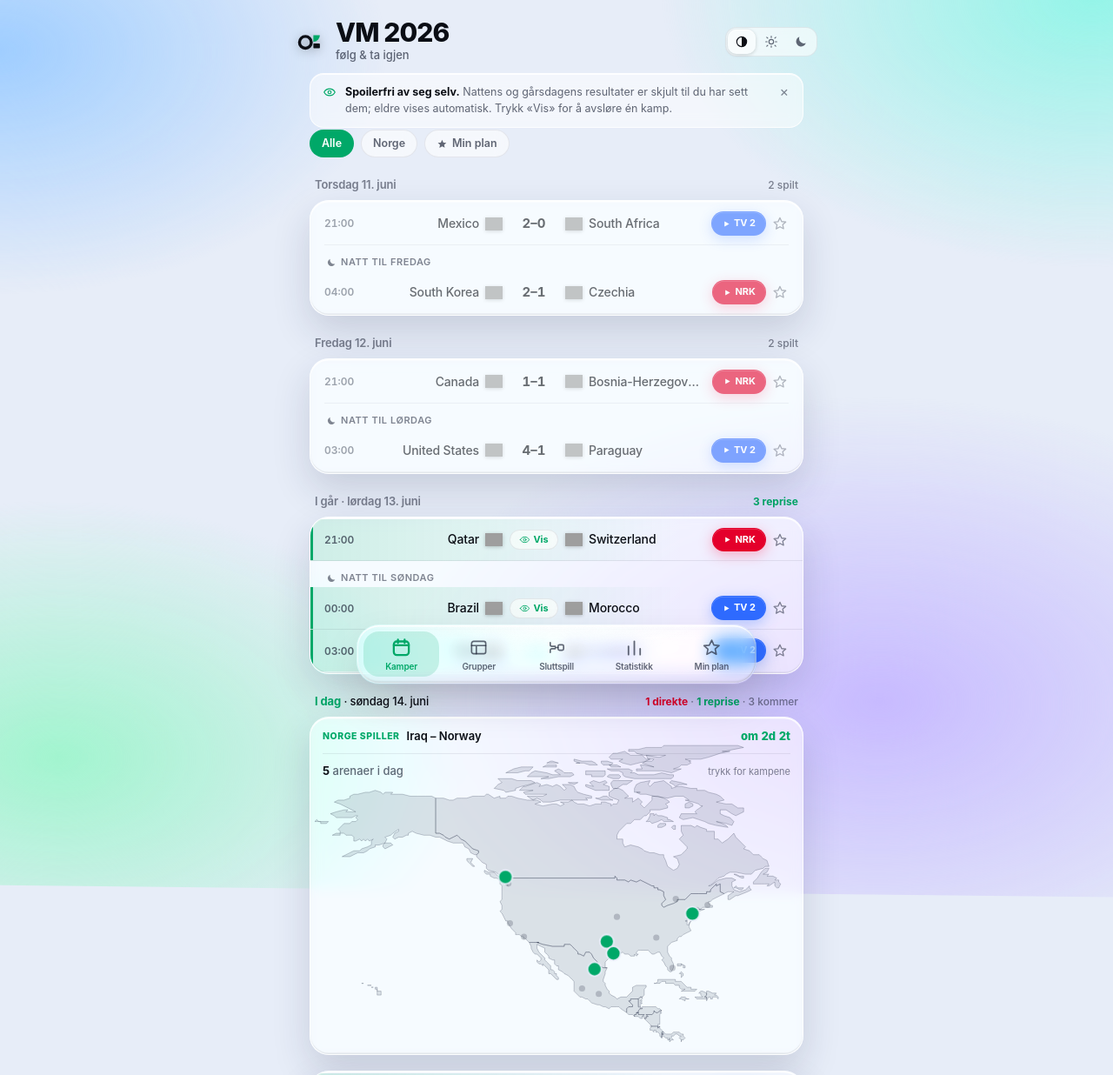
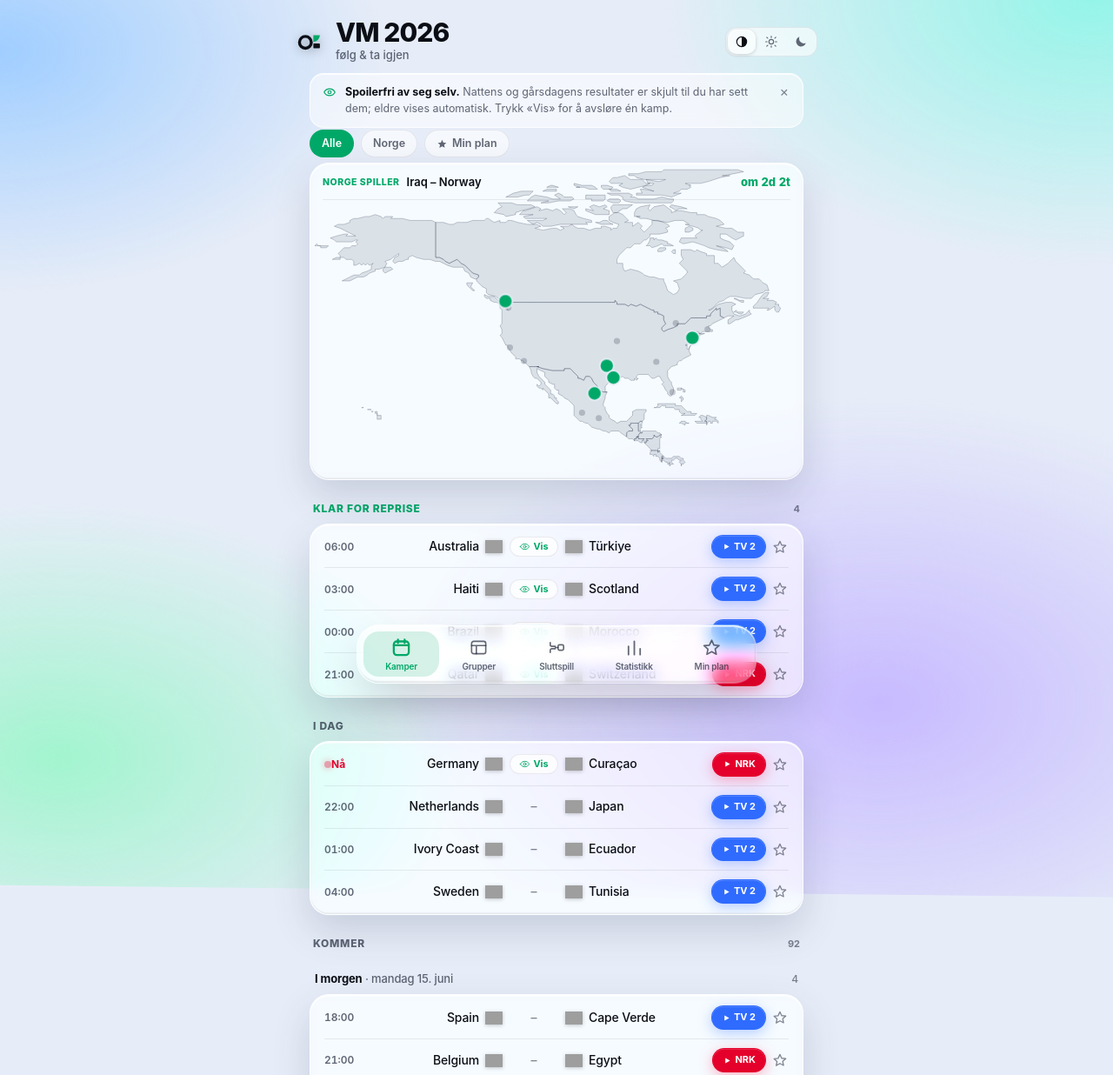
Before and after one commit to CHaerem/WorldCupSync, a website: page docs/index.html in a window 1280 px wide. Shown: the top 1236 px of the page at 87% size. Drawn offline with Linux system fonts and the light colour scheme; grey boxes are pictures that could not be loaded.

Commit message:
Restructure Kamper into clear purpose-ordered sections
Replaces the chronological-with-injected-map stream (felt cluttered) with labelled
sections: a compact hero (next-match countdown + today's stadium map), then
"Klar for reprise" → "I dag" → "Kommer" (day-grouped) → "Spilt" (history, muted,
at the bottom). Status is now carried by the section, so per-row colour bands/fades
are gone — much calmer rows. Tests still green.

Co-Authored-By: Claude Opus 4.8 (1M context) <noreply@anthropic.com>

```diff
--- a/docs/index.html
+++ b/docs/index.html
@@ -198,17 +198,13 @@
       .m { display: grid; grid-template-columns: 40px 1fr auto; align-items: center; gap: 9px; padding: 10px 0; border-bottom: 0.5px solid var(--row-line); }
       .m:last-child { border-bottom: none; }
       .m.no { margin: 0 -16px; padding: 10px 16px; background: linear-gradient(90deg, var(--no-tint), transparent 72%); box-shadow: inset 3px 0 0 var(--nrk); }
-      /* reprise-ready (last night's catch-up) pops with an accent band; played-and-seen
-         history is de-emphasised; upcoming stays normal weight */
-      .m-rep:not(.no) { margin: 0 -16px; padding: 10px 16px; background: linear-gradient(90deg, var(--accent-soft), transparent 76%); box-shadow: inset 3px 0 0 var(--accent); }
-      /* Norway catch-up match: keep the red identity bar AND signal reprise via accent tint */
-      .m-rep.no { background: linear-gradient(90deg, var(--no-tint), var(--accent-soft) 60%, transparent 86%); }
-      .m-done { opacity: 0.6; }
-      .when.rep { color: var(--accent); font-weight: 700; font-size: 11.5px; letter-spacing: -0.02em; display: inline-flex; align-items: center; gap: 2px; }
-      .when.rep .ic { width: 8px; height: 8px; }
       .when.na { color: var(--nrk); font-weight: 700; }
-      .dcount .c-rep { color: var(--accent); font-weight: 700; }
-      .dcount .c-live { color: var(--nrk); font-weight: 700; }
+      /* clear top-level sections — status is carried by the section, not per-row noise */
+      .section-head { display: flex; align-items: baseline; gap: 10px; margin: 24px 4px 8px; font-size: 12px; font-weight: 800; text-transform: uppercase; letter-spacing: 0.06em; color: var(--muted); }
+      .section-head.accent { color: var(--accent); }
+      .section-head.muted { color: var(--faint); }
+      .section-head .sc-n { margin-left: auto; font-size: 11px; font-weight: 700; color: var(--faint); letter-spacing: 0; }
+      .sec-spilt { opacity: 0.62; }              /* history de-emphasised as a whole */
       .m .lt { font-size: 12px; font-weight: 600; color: var(--muted); font-variant-numeric: tabular-nums; }
       .m .live { display: inline-block; width: 8px; height: 8px; border-radius: 50%; background: var(--nrk); box-shadow: 0 0 9px var(--nrk); animation: pulse 1.4s infinite; }
       @keyframes pulse { 0%,100% { opacity: 1; } 50% { opacity: .25; } }
@@ -450,7 +446,7 @@
       .maplink { display: inline-block; font-size: 12.5px; font-weight: 600; color: var(--accent); margin-top: 6px; }
 
       /* ---- integrated stadium map (with the day you land on) ---- */
-      .todaymap { padding: 12px 14px 10px; margin: 6px 0 18px; overflow: hidden; }
+      .hero { padding: 12px 14px 10px; margin: 6px 0 4px; overflow: hidden; }
       /* live next-match countdown */
       .countdown { display: flex; align-items: center; gap: 8px; flex-wrap: wrap; margin-bottom: 10px; padding-bottom: 10px; border-bottom: 0.5px solid var(--row-line); }
       .cd-l { font-size: 10.5px; font-weight: 800; text-transform: uppercase; letter-spacing: 0.05em; color: var(--accent); }
@@ -461,10 +457,6 @@
       @keyframes scorepop { 0% { transform: scale(.5); opacity: 0; } 55% { transform: scale(1.18); } 100% { transform: scale(1); opacity: 1; } }
       .star.pop { animation: starpop .42s cubic-bezier(0.22,1,0.36,1); }
       @keyframes starpop { 0% { transform: scale(1); } 40% { transform: scale(1.5) rotate(-12deg); } 100% { transform: scale(1); } }
-      .tm-head { display: flex; align-items: baseline; justify-content: space-between; gap: 10px; margin-bottom: 6px; }
-      .tm-t { font-size: 13px; color: var(--muted); font-weight: 500; }
-      .tm-t b { color: var(--fg); font-weight: 700; }
-      .tm-sub { font-size: 11px; color: var(--faint); }
       .bigmap { width: 100%; height: auto; display: block; overflow: visible; }
       .vmk { cursor: pointer; }
       .vhit { fill: transparent; }
@@ -473,11 +465,6 @@
       .vmk:hover .vdot, .vmk:focus-visible .vdot { fill: var(--fg); opacity: 1; }
       .vhalo { fill: var(--accent); opacity: 0.9; transform-box: fill-box; transform-origin: center; animation: dotpulse 2.4s ease-out infinite; }
       .vmk:focus { outline: none; }
-
-      /* ---- clear day status: today highlighted, earlier muted, upcoming normal ---- */
-      .day-head.today .dl b { color: var(--accent); }
-      .day-head.today .dl { color: var(--fg); }
-      .day-head.past .dl, .day-head.past .dl b { color: var(--faint); font-weight: 600; }
       /* stadium sheet */
       .sheet-card.venue { text-align: left; }
       .sheet-card.venue .sheet-eyebrow, .sheet-card.venue .venuemap { text-align: center; }
@@ -491,7 +478,7 @@
         .wrap { padding: 0 12px; }
         .card.group { padding: 2px 12px; }
         .m { grid-template-columns: 34px 1fr auto; gap: 7px; }
-        .m.no, .m-rep:not(.no), .m-rep.no { margin: 0 -12px; padding: 10px 12px; }
+        .m.no { margin: 0 -12px; padding: 10px 12px; }
         .md { width: 46px; font-size: 13px; }
         .md.reveal { font-size: 10.5px; padding: 4px 6px; }
         .act { min-width: 0; gap: 5px; }
--- a/docs/js/app.js
+++ b/docs/js/app.js
@@ -129,11 +129,6 @@ function primaryLinks(m) {
 function matchRow(m, opts = {}) {
   const live = m.state === "in", post = m.completed, reveal = isRevealed(m);
   const onPlan = state.plan.has(m.id), watched = state.watched.has(m.id);
-  // A finished match still inside the catch-up window (hidden score = fresh, e.g.
-  // last night's) is precisely a "natt-kamp klar for reprise" — flag it so it pops.
-  // Older finished matches (auto-revealed) fade back as history.
-  const repro = post && !live && !reveal;
-  const status = live ? "m-live" : repro ? "m-rep" : post ? "m-done" : "m-up";
   const lt = live
     ? `<span class="live" title="spilles nå"></span><span class="when na">Nå</span>`
     : `<span class="when">${m.osloTime}</span>`;
@@ -153,7 +148,7 @@ function matchRow(m, opts = {}) {
   if (opts.plan && post) act += `<button class="wch ${watched ? "on" : ""}" data-watched="${m.id}" title="Marker sett" aria-label="${watched ? "Fjern sett-markering" : "Marker som sett"}" aria-pressed="${watched}">${ICON.check}</button>`;
   act += `<button class="star ${onPlan ? "on" : ""}${onPlan && m.id === state.justStarred ? " pop" : ""}" data-plan="${m.id}" title="Min plan" aria-label="${onPlan ? "Fjern fra min plan" : "Legg i min plan"}" aria-pressed="${onPlan}">${onPlan ? ICON.starOn : ICON.starOff}</button>`;
   const place = [m.venue, m.city].filter(Boolean).join(", ");
-  return `<div class="m ${status}${isNO(m) ? " no" : ""}" data-open="${m.id}"${place ? ` title="${esc(place)}"` : ""}>
+  return `<div class="m${isNO(m) ? " no" : ""}" data-open="${m.id}"${place ? ` title="${esc(place)}"` : ""}>
     <div class="lt">${lt}</div>
     <div class="teams">
       <span class="hh"><span class="nm">${esc(m.home?.name || "TBD")}</span>${m.home?.logo ? `<img src="${m.home.logo}" alt="" loading="lazy"/>` : ""}</span>
@@ -172,63 +167,67 @@ const WDFULL = ["søndag","mandag","tirsdag","onsdag","torsdag","fredag","lørda
 const shiftDate = (iso, n) => { const d = new Date(iso + "T12:00:00Z"); d.setUTCDate(d.getUTCDate() + n); return d.toISOString().slice(0, 10); };
 const programDate = (m) => (parseInt(m.osloTime.slice(0, 2), 10) < 6 ? shiftDate(m.osloDate, -1) : m.osloDate);
 const relLabel = (iso) => { const t = todayOslo(); return iso === t ? "I dag" : iso === shiftDate(t, -1) ? "I går" : iso === shiftDate(t, 1) ? "I morgen" : null; };
+// group matches into day cards (with the "natt til ..." divider), newest-first optional
+function dayGroups(list, desc) {
+  const byDay = {}, order = [];
+  for (const m of list) { const p = programDate(m); if (!byDay[p]) { byDay[p] = []; order.push(p); } byDay[p].push(m); }
+  order.sort(); if (desc) order.reverse();
+  return order.map((p) => {
+    const ms = byDay[p].sort((a, b) => new Date(a.date) - new Date(b.date));
+    const f = fmtDay(p), rel = relLabel(p);
+    const lbl = rel ? `<b>${rel}</b> · ${f.label.toLowerCase()}` : f.label;
+    let rows = "", night = false;
+    for (const m of ms) {
+      if (!night && parseInt(m.osloTime.slice(0, 2), 10) < 6) { rows += `<div class="night">${ICON.moon} natt til ${WDFULL[new Date(m.osloDate + "T12:00:00Z").getUTCDay()]}</div>`; night = true; }
+      rows += matchRow(m);
+    }
+    return `<div class="day-head"><span class="dl">${lbl}</span><span class="dcount">${ms.length}</span></div><section class="card group">${rows}</section>`;
+  }).join("");
+}
+const sectionHead = (title, n, cls) => `<div class="section-head${cls ? " " + cls : ""}"><span>${title}</span>${n ? `<span class="sc-n">${n}</span>` : ""}</div>`;
+
 function viewSchedule() {
   const today = todayOslo();
-  // one-time explainer for the automatic spoiler behaviour
   const hint = state.hintSeen ? "" : `<div class="hint">${ICON.eye}<div><b>Spoilerfri av seg selv.</b> Nattens og gårsdagens resultater er skjult til du har sett dem; eldre vises automatisk. Trykk «Vis» for å avsløre én kamp.</div><button class="x" id="hintClose" aria-label="Lukk">×</button></div>`;
-  // filter chips: quick jump to Norway or your plan
   const chip = (key, label, ico) => `<button class="chip ${state.filter === key ? "on" : ""}" data-filter="${key}">${ico || ""}${label}</button>`;
   const filters = `<div class="filters">${chip("all", "Alle")}${chip("no", "Norge")}${chip("plan", "Min plan", ICON.starOn)}</div>`;
 
   let matches = state.matches;
   if (state.filter === "no") matches = matches.filter(isNO);
   else if (state.filter === "plan") matches = matches.filter((m) => state.plan.has(m.id));
-
-  const byDay = {}, order = [];
-  for (const m of matches) { const p = programDate(m); if (!byDay[p]) { byDay[p] = []; order.push(p); } byDay[p].push(m); }
-  order.sort();
-  if (!order.length) {
+  if (!matches.length) {
     const msg = state.filter === "plan" ? "Ingen kamper i planen ennå." : state.filter === "no" ? "Ingen Norge-kamper funnet." : "Ingen kamper.";
     return hint + filters + `<div class="empty">${msg}</div>`;
   }
-  // anchor the initial scroll on today's programme (or the next upcoming day)
-  const anchor = order.find((p) => p >= today) || order[order.length - 1];
 
-  // safety net: one tap to re-hide everything you've revealed (back to automatic)
+  // partition into purpose-ordered buckets
+  const reprise = [], todayList = [], coming = [], played = [];
+  for (const m of matches) {
+    if (m.state === "in") todayList.push(m);
+    else if (m.completed) (isRevealed(m) ? played : reprise).push(m);
+    else if (programDate(m) === today) todayList.push(m);
+    else if (programDate(m) > today) coming.push(m);
+    else todayList.push(m); // stray not-yet-played in the past
+  }
+  const byDate = (a, b) => new Date(a.date) - new Date(b.date);
+  reprise.sort((a, b) => new Date(b.date) - new Date(a.date)); // most recent catch-up first
+  todayList.sort(byDate);
+
   const hasManual = Object.values(state.reveal).some((v) => v === true);
   const resetBar = hasManual ? `<div class="resetbar"><button class="reset" id="resetReveals" title="Tilbake til automatisk – skjuler alt du har vist">${ICON.reset} Skjul resultatene jeg har vist</button></div>` : "";
 
-  return hint + filters + resetBar + order.map((p) => {
-    const ms = byDay[p].sort((a, b) => new Date(a.date) - new Date(b.date));
-    const f = fmtDay(p), rel = relLabel(p);
-    const lbl = rel ? `<b>${rel}</b> · ${f.label.toLowerCase()}` : f.label;
-    let rows = "";
-    let night = false;
-    for (const m of ms) {
-      if (!night && parseInt(m.osloTime.slice(0, 2), 10) < 6) {
-        rows += `<div class="night">${ICON.moon} natt til ${WDFULL[new Date(m.osloDate + "T12:00:00Z").getUTCDay()]}</div>`;
-        night = true;
-      }
-      rows += matchRow(m);
-    }
-    // count split makes "klar for reprise" vs "kommer" obvious at a glance
-    let rep = 0, played = 0, up = 0, liveN = 0;
-    for (const x of ms) {
-      if (x.state === "in") liveN++;
-      else if (x.completed) (isRevealed(x) ? played++ : rep++);
-      else up++;
-    }
-    const cparts = [];
-    if (liveN) cparts.push(`<b class="c-live">${liveN} direkte</b>`);
-    if (rep) cparts.push(`<b class="c-rep">${rep} reprise</b>`);
-    if (played) cparts.push(`<span>${played} spilt</span>`);
-    if (up) cparts.push(`<span>${up} kommer</span>`);
-    // clear status per day: today / earlier (played) / upcoming
-    const cls = p === today ? " today" : p < today ? " past" : " future";
-    const isA = p === anchor;
-    const map = isA ? todayMap(anchor) : "";   // the day you land on shows its stadium map
-    return `<div class="day-head${cls}"${isA ? ' id="anchor"' : ""}><span class="dl">${lbl}</span><span class="dcount">${cparts.join(" · ")}</span></div>${map}<section class="card group">${rows}</section>`;
-  }).join("");
+  // compact hero: live next-match countdown + today's stadium map
+  const hot = new Set(state.matches.filter((m) => programDate(m) === today).map((m) => m.venue));
+  const nm = nextMatch();
+  const cd = nm ? `<div class="countdown" data-kickoff="${nm.date}"><span class="cd-l">${isNO(nm) ? "Norge spiller" : "Neste kamp"}</span><span class="cd-m">${esc(nm.home?.name || "TBD")} – ${esc(nm.away?.name || "TBD")}</span><span class="cd-time">…</span></div>` : "";
+  const hero = `<section class="card hero">${cd}${naMapSVG(hot)}</section>`;
+
+  let h = hint + filters + resetBar + hero;
+  if (reprise.length) h += sectionHead("Klar for reprise", reprise.length, "accent") + `<section class="card group">${reprise.map((m) => matchRow(m)).join("")}</section>`;
+  if (todayList.length) h += sectionHead("I dag") + `<section class="card group">${todayList.map((m) => matchRow(m)).join("")}</section>`;
+  if (coming.length) h += sectionHead("Kommer", coming.length) + dayGroups(coming, false);
+  if (played.length) h += `<div class="sec-spilt">` + sectionHead("Spilt", played.length, "muted") + dayGroups(played, true) + `</div>`;
+  return h;
 }
 
 function viewPlan() {
@@ -396,16 +395,6 @@ function tickCountdown() {
   const t = el && el.querySelector(".cd-time");
   if (t) t.textContent = fmtCountdown(Date.parse(el.dataset.kickoff) - Date.now());
 }
-// integrated map shown with the day you land on (with a live next-match countdown)
-function todayMap(dayIso) {
-  const hot = new Set(state.matches.filter((m) => programDate(m) === dayIso).map((m) => m.venue));
-  const when = (relLabel(dayIso) || "denne dagen").toLowerCase();
-  const label = hot.size ? `<b>${hot.size}</b> ${hot.size === 1 ? "arena" : "arenaer"} ${when}` : "Alle arenaer";
-  const nm = nextMatch();
-  const cd = nm ? `<div class="countdown" data-kickoff="${nm.date}"><span class="cd-l">${isNO(nm) ? "Norge spiller" : "Neste kamp"}</span><span class="cd-m">${esc(nm.home?.name || "TBD")} – ${esc(nm.away?.name || "TBD")}</span><span class="cd-time">…</span></div>` : "";
-  return `<section class="card todaymap">${cd}<div class="tm-head"><span class="tm-t">${label}</span><span class="tm-sub">trykk for kampene</span></div>${naMapSVG(hot)}</section>`;
-}
-
 // ---------- stadium sheet: a venue + every match played there ----------
 function venueSheetHTML(v) {
   const co = VENUES[v];
```
